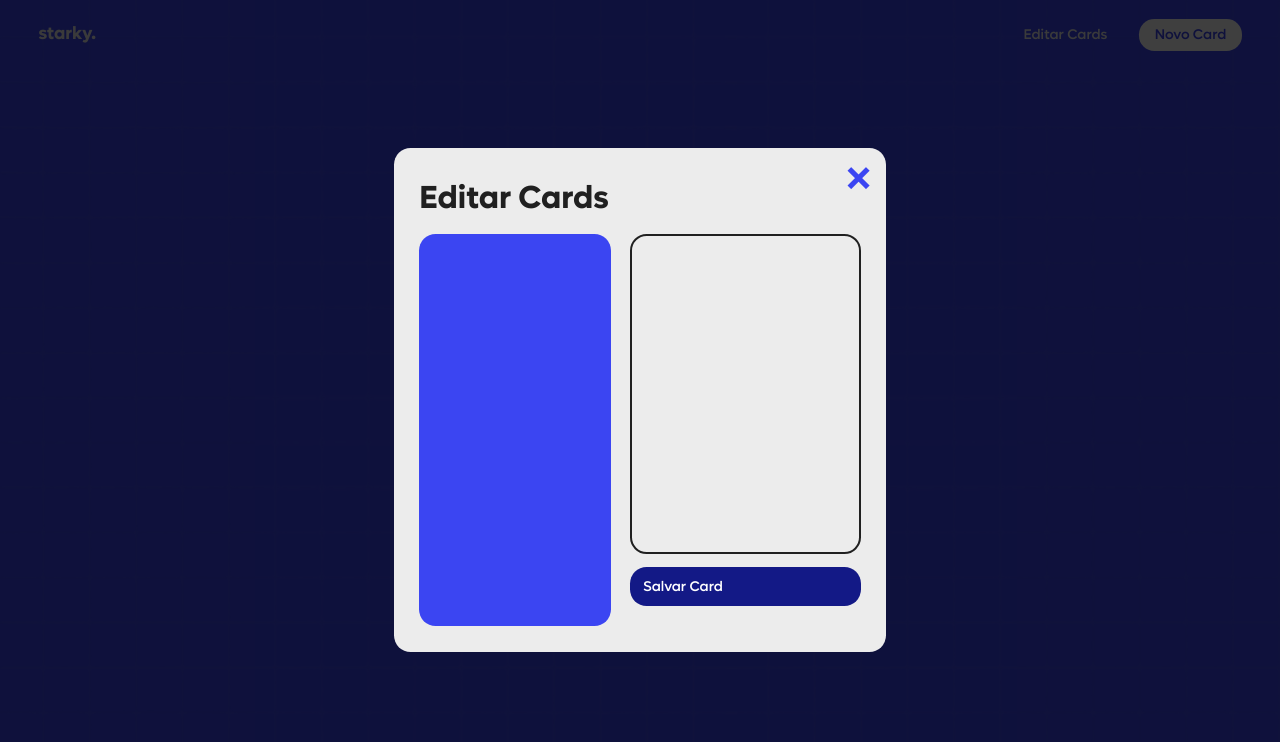
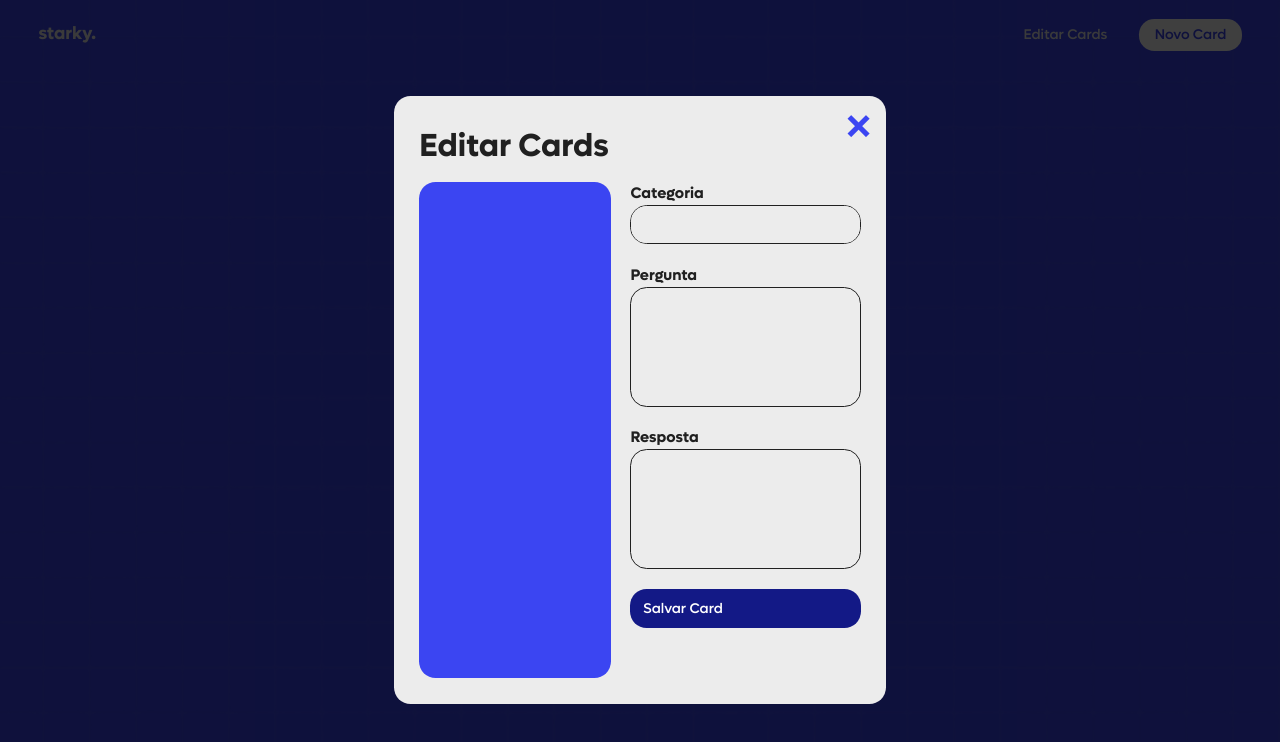
Before and after one commit to felipesoarws/Starky, a React (Vite) app: page /app in a window 1280 px wide. Both pictures are taken after a click on the button "Editar Cards". Shown: the top 742 px of the page. Built offline with nearby package versions, Linux system fonts and the light colour scheme.

Commit message:
app pt 4: edição de decks finalizada

```diff
--- a/src/pages/Application.jsx
+++ b/src/pages/Application.jsx
@@ -23,6 +23,9 @@ const Application = () => {
 
   // editar card
   const [selectedEditCard, setSelectedEditCard] = useState([]);
+  const [editedCategory, setEditedCategory] = useState("");
+  const [editedQuestion, setEditedQuestion] = useState("");
+  const [editedAnswer, setEditedAnswer] = useState("");
 
   const selectRef = useRef(null);
 
@@ -39,7 +42,7 @@ const Application = () => {
   const closeEditCardModal = () => setEditCardModalOpen(false);
 
   // atualizar o estado enquando o usuario digita nos inputs
-  const handleInputChange = (e) => {
+  const handleNewCardInputChange = (e) => {
     const { name, value } = e.target;
     setFormData({ ...formData, [name]: value });
 
@@ -94,7 +97,7 @@ const Application = () => {
     setNewCategory("");
   };
 
-  const handleSubmit = (e) => {
+  const handleNewCardSubmit = (e) => {
     e.preventDefault();
 
     if (newCategory.length > 0 && selectRef.current.value.length > 0) {
@@ -131,6 +134,35 @@ const Application = () => {
     cleanForm();
   };
 
+  // handleEditedCardSubmit
+  const handleEditedCardSubmit = (e) => {
+    e.preventDefault();
+
+    const updatedCard = {
+      ...selectedEditCard,
+      category: editedCategory || selectedEditCard.category,
+      question: editedQuestion || selectedEditCard.question,
+      answer: editedAnswer || selectedEditCard.question,
+    };
+
+    setCards((prevCards) => {
+      const newCards = prevCards.map((card) =>
+        card.id === updatedCard.id ? updatedCard : card
+      );
+
+      localStorage.setItem("cards", JSON.stringify(newCards));
+
+      return newCards;
+    });
+
+    closeEditCardModal();
+    setEditedCategory("");
+    setEditedQuestion("");
+    setEditedAnswer("");
+    setSelectedEditCard([]);
+  };
+
+  // editar card em especifico
   const editDeck = (flashcard) => {
     setSelectedEditCard(flashcard);
   };
@@ -169,7 +201,7 @@ const Application = () => {
             </div>
             <form
               className="flex items-start justify-center lg:gap-[2vw]"
-              onSubmit={handleSubmit}
+              onSubmit={handleNewCardSubmit}
             >
               <div className="flex flex-col lg:gap-[.8vw] lg:w-[50vw]">
                 <div className="flex items-center justify-start lg:gap-[1vw]">
@@ -184,7 +216,7 @@ const Application = () => {
                       id="category"
                       className="border-none outline-none lg:w-[100%] lg:text-[1vw]"
                       value={formData.category}
-                      onChange={handleInputChange}
+                      onChange={handleNewCardInputChange}
                       ref={selectRef}
                     >
                       <option
@@ -227,7 +259,7 @@ const Application = () => {
                   <textarea
                     name="question"
                     value={formData.question}
-                    onChange={handleInputChange}
+                    onChange={handleNewCardInputChange}
                     placeholder="Escreva sua pergunta"
                     className="resize-none w-[100%] lg:h-[30vh] lg:p-[1vw] border-[.2vw] lg:rounded-[1.3vw] lg:text-[1vw]"
                   ></textarea>
@@ -238,7 +270,7 @@ const Application = () => {
                   <textarea
                     name="answer"
                     value={formData.answer}
-                    onChange={handleInputChange}
+                    onChange={handleNewCardInputChange}
                     placeholder="Escreva sua resposta"
                     className="resize-none w-[100%] lg:h-[33.2vh] lg:p-[1vw] border-[.2vw] lg:rounded-[1.3vw] lg:text-[1vw]"
                   ></textarea>
@@ -283,14 +315,17 @@ const Application = () => {
               <div key={category}>
                 <h2 className="lg:text-[3vw]">{category}</h2>
                 <div className="flex flex-wrap">
-                  {/*   {groupedFlashcards[category].map((flashcard) => (
+                  {groupedFlashcards[category].map((flashcard) => (
                     <button
                       key={flashcard.id}
                       className="transition-all ease-in-out duration-[.3s] cursor-pointer lg:m-[1vw] lg:p-[1vw] lg:w-[15vw] lg:h-[15vw] lg:rounded-[.5vw] lg:border-[.1vw] lg:border-[#fff] lg:border-solid hover:bg-[#ececec25]"
                     >
                       <h3 className="lg:text-[1vw]">{flashcard.question}</h3>
+                      <h3 className="lg:text-[1vw] lufga-bold">
+                        {flashcard.answer}
+                      </h3>
                     </button>
-                  ))} */}
+                  ))}
                 </div>
               </div>
             )
@@ -304,10 +339,10 @@ const Application = () => {
               </div>
               <form
                 className="flex items-start justify-center lg:gap-[1vw] lg:mt-[1vw]"
-                onSubmit={handleSubmit}
+                onSubmit={handleEditedCardSubmit}
               >
                 <div className="flex lg:gap-[1.5vw] lg:w-[100%] ">
-                  <div className="bg-[var(--blue-light)] overflow-y-auto overflow-x-hidden flex flex-col items-start justify-start lg:w-[15vw] lg:h-[49vh] lg:rounded-[1.3vw] lg:text-[1vw]">
+                  <div className="bg-[var(--blue-light)] overflow-y-auto overflow-x-hidden flex flex-col items-start justify-start lg:w-[15vw] lg:h-[62vh] lg:rounded-[1.3vw] lg:text-[1vw]">
                     {Object.keys(groupedFlashcards).map(
                       (
                         category // object.keys para retornar o array com as propriedades do objeto
@@ -319,6 +354,7 @@ const Application = () => {
                           <div className="flex flex-col">
                             {groupedFlashcards[category].map((flashcard) => (
                               <button
+                                type="button"
                                 key={flashcard.id}
                                 onClick={() => editDeck(flashcard)}
                                 className="text-[var(--white-gray)] bg-[#ececec25] text-left cursor-pointer border-[var(--blue-midnight)] border-l-[.3vw] lg:w-[15vw] lg:px-[1.5vw] lg:py-[.4vw] hover:bg-[#ececec35]"
@@ -332,8 +368,42 @@ const Application = () => {
                     )}
                   </div>
                   <div className="flex flex-col lg:gap-[1vw]">
-                    <div className="bg-[var(--white-gray)] border-[var(--gray-dark)]  border-[.2vw] lg:p-[1vw] lg:w-[18vw] lg:h-[40vh] lg:rounded-[1.3vw]">
-                      {selectedEditCard.answer}
+                    <div>
+                      <h2 className="lufga-bold lg:text-[1.2vw]">Categoria</h2>
+                      <textarea
+                        name="category"
+                        value={
+                          editedCategory
+                            ? editedCategory
+                            : selectedEditCard.category
+                        }
+                        onChange={(e) => setEditedCategory(e.target.value)}
+                        className="resize-none bg-[var(--white-gray)] border-[var(--gray-dark)]  border-[.15vw] lg:p-[1vw] lg:h-[3vw] lg:w-[18vw] lg:rounded-[1.3vw] lg:text-[.9vw]"
+                      ></textarea>
+                    </div>
+                    <div>
+                      <h2 className="lufga-bold lg:text-[1.2vw]">Pergunta</h2>
+                      <textarea
+                        name="question"
+                        value={
+                          editedQuestion
+                            ? editedQuestion
+                            : selectedEditCard.question
+                        }
+                        onChange={(e) => setEditedQuestion(e.target.value)}
+                        className="resize-none bg-[var(--white-gray)] border-[var(--gray-dark)]  border-[.15vw] lg:p-[1vw] lg:w-[18vw] lg:h-[15vh] lg:rounded-[1.3vw] lg:text-[.9vw]"
+                      ></textarea>
+                    </div>
+                    <div>
+                      <h2 className="lufga-bold lg:text-[1.2vw]">Resposta</h2>
+                      <textarea
+                        name="answer"
+                        value={
+                          editedAnswer ? editedAnswer : selectedEditCard.answer
+                        }
+                        onChange={(e) => setEditedAnswer(e.target.value)}
+                        className="resize-none bg-[var(--white-gray)] border-[var(--gray-dark)]  border-[.15vw] lg:p-[1vw] lg:w-[18vw] lg:h-[15vh] lg:rounded-[1.3vw] lg:text-[.9vw]"
+                      ></textarea>
                     </div>
                     <button
                       type="submit"
--- a/src/styles/index.css
+++ b/src/styles/index.css
@@ -16,6 +16,11 @@
 *::selection {
   background-color: var(--white-gray);
   color: var(--blue-light);
+}
+
+textarea::selection {
+  background-color: var(--gray-dark);
+  color: var(--white-gray);
 }
 
 ::-webkit-scrollbar-track {
```
